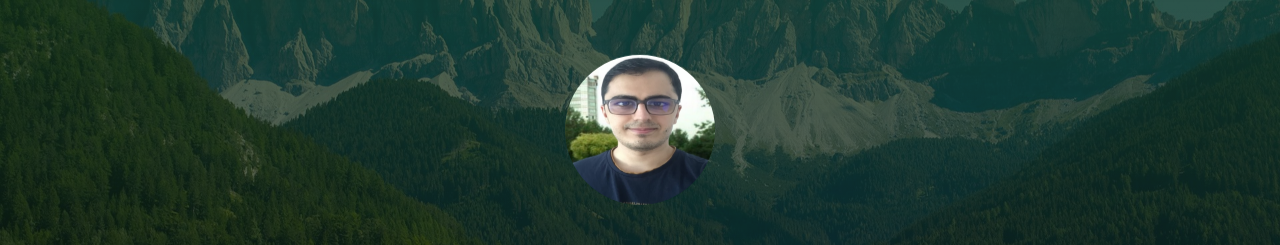
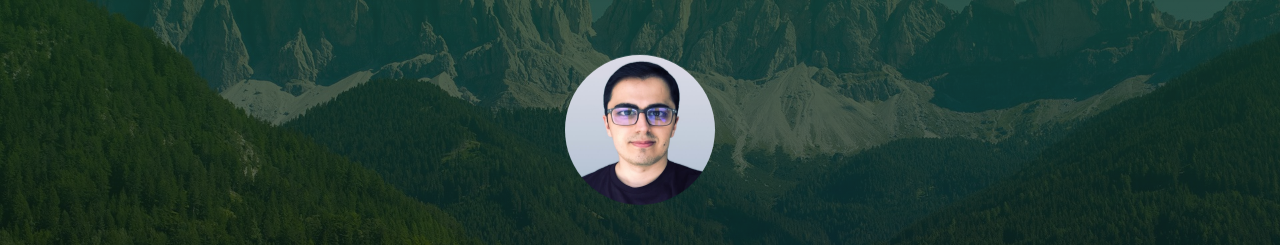
Before and after one commit to kamyabazizi/kamyabazizi.github.io, a plain HTML site: page index.html in a window 1280 px wide. Shown: the part 65-310 px from the top of the page. Drawn offline with Linux system fonts and the light colour scheme; animation ran at ten frames a second.

Commit message:
Update index.html

```diff
--- a/index.html
+++ b/index.html
@@ -48,7 +48,7 @@
       <div class="page-header-image" data-parallax="true" style="background-image: url('images/back.jpg')"></div>
       <div class="container">
         <div class="content-center">
-          <div class="cc-profile-image"><a href="#"><img src="images/kami.jpg" alt="Image"/></a></div>
+          <div class="cc-profile-image"><a href="#"><img src="images/kami2.jpg" alt="Image"/></a></div>
           <div class="h2 title">Kamyab Azizi</div>
           <p class="category text-white"> Electrical and Electronics Engineer, AI Researcher</p><a class="btn btn-primary smooth-scroll mr-2" href="#contact" data-aos="zoom-in" data-aos-anchor="data-aos-anchor">Hire Me</a><a class="btn btn-primary" href="https://github.com/kamyabazizi/kamyabazizi.github.io/raw/main/images/CV.pdf" data-aos="zoom-in" data-aos-anchor="data-aos-anchor">Download CV</a>
         </div>
```
